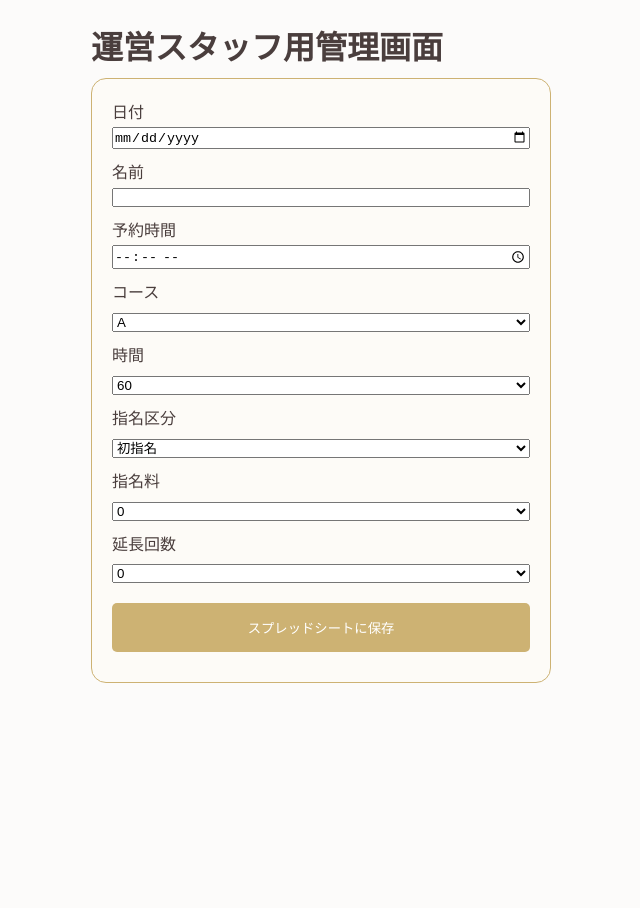
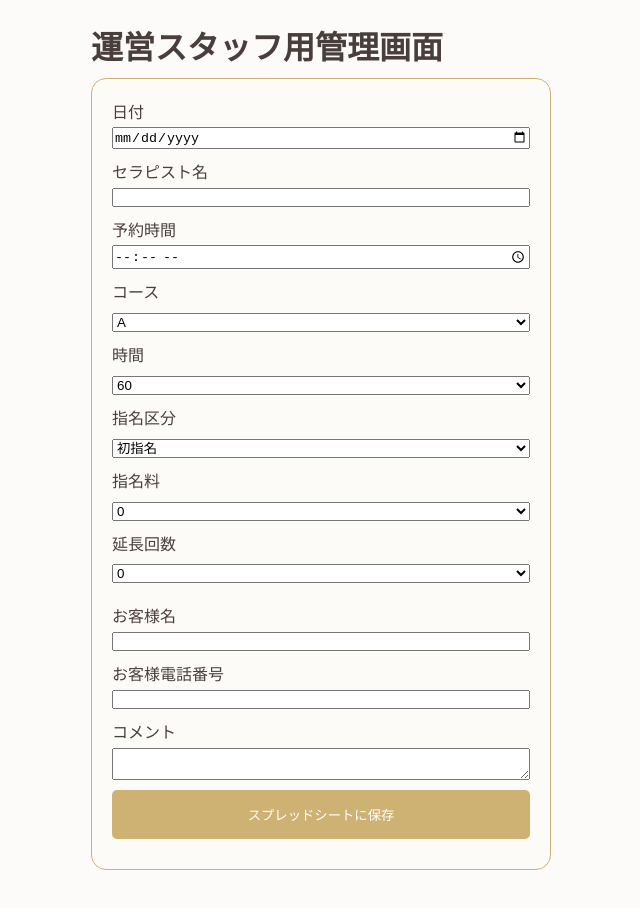
Before and after one commit to boat-s-1/resort-style, a Next.js app: page /staff in a window 1280 px wide. Shown: the top 908 px of the page, without its empty margins (319-959 px from the left). Before the commit the page ends 800 px from the top, so only its background shows below. Built offline with nearby package versions, Linux system fonts and the light colour scheme.

Commit message:
Update page.js

```diff
--- a/app/staff/page.js
+++ b/app/staff/page.js
@@ -40,7 +40,7 @@ const submitBooking = async () => {
         <label>日付</label>
         <input type="date" value={booking.date} onChange={(e) => setBooking({...booking, date: e.target.value})} style={{ display: 'block', width: '100%', marginBottom: '10px' }} />
 
-        <label>名前</label>
+        <label>セラピスト名</label>
         <input type="text" value={booking.name} onChange={(e) => setBooking({...booking, name: e.target.value})} style={{ display: 'block', width: '100%', marginBottom: '10px' }} />
 
         <label>予約時間</label>
@@ -71,6 +71,15 @@ const submitBooking = async () => {
           {[0, 1, 2, 3, 4, 5].map(n => <option key={n} value={n}>{n}</option>)}
         </select>
 
+　　　　<label>お客様名</label>
+<input type="text" value={booking.customerName} onChange={(e) => setBooking({...booking, customerName: e.target.value})} style={{ display: 'block', width: '100%', marginBottom: '10px' }} />
+
+<label>お客様電話番号</label>
+<input type="tel" value={booking.customerPhone} onChange={(e) => setBooking({...booking, customerPhone: e.target.value})} style={{ display: 'block', width: '100%', marginBottom: '10px' }} />
+
+<label>コメント</label>
+<textarea value={booking.note} onChange={(e) => setBooking({...booking, note: e.target.value})} style={{ display: 'block', width: '100%', marginBottom: '10px' }} />
+
         <button onClick={submitBooking} style={{ width: '100%', padding: '15px', background: '#cdb273', color: '#fff', border: 'none', borderRadius: '5px', cursor: 'pointer' }}>
           スプレッドシートに保存
         </button>
```
